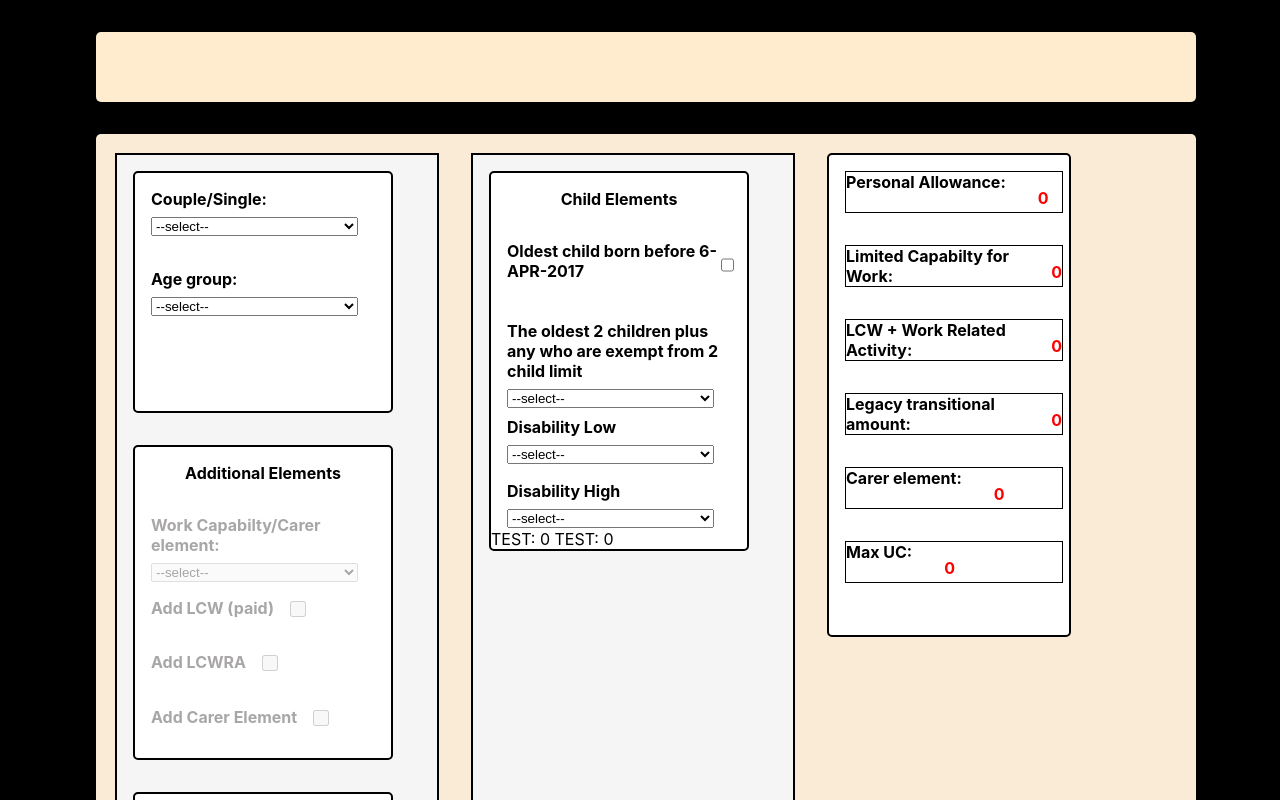
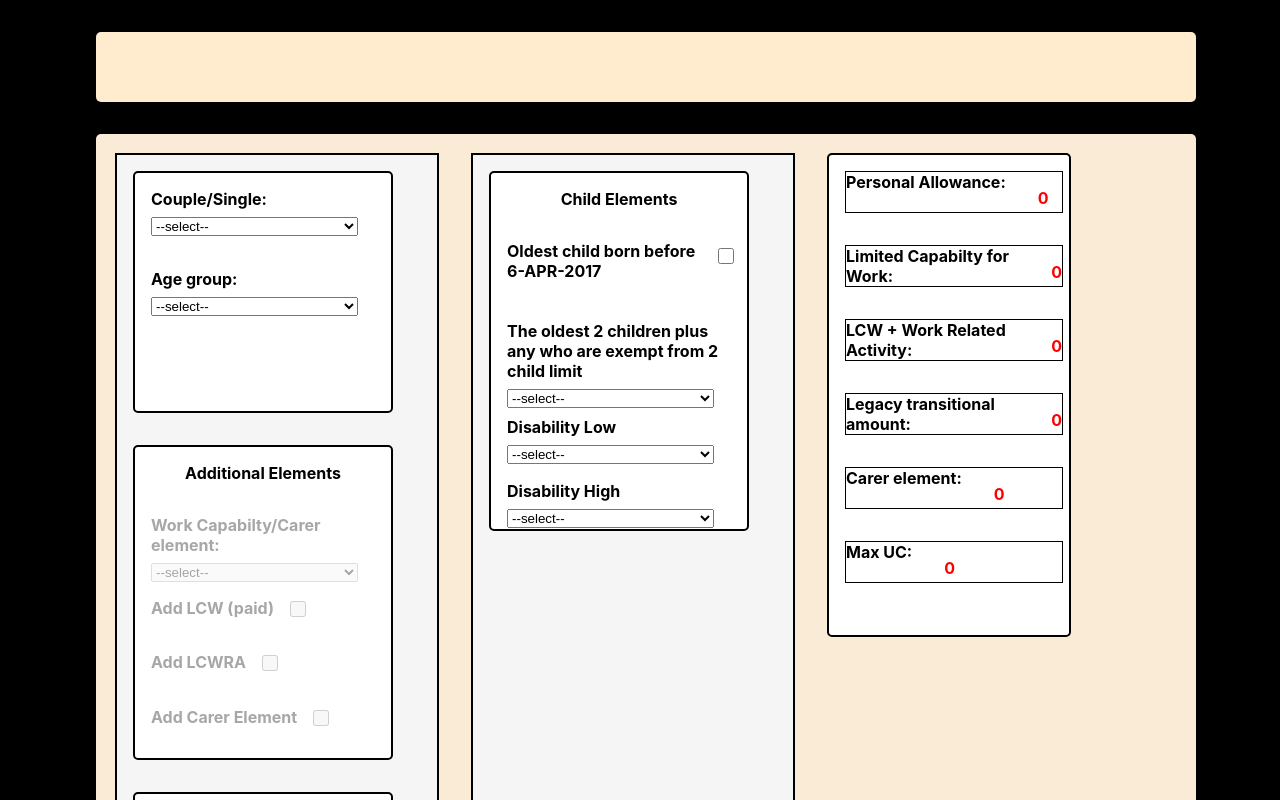
Before and after one commit to dnlstronge/benefitscalc2, a React (Create React App) app: page / in a window 1280 px wide. Shown: the top 800 px of the page. Built offline with nearby package versions, Linux system fonts and the light colour scheme.

Commit message:
[x] - Disabilty components complete (local)

```diff
--- a/src/components/UC2/CHILD/CHILD.js
+++ b/src/components/UC2/CHILD/CHILD.js
@@ -47,7 +47,7 @@ const CHILD = ({ setPropState }) => {
             <div className={classes.container}>
                 <h4 className={classes.heading}>Child Elements</h4>
                 <label htmlFor="oldest_checkbox" className={classes.checkbox_label}> Oldest child born before 6-APR-2017
-                    <input value={oldest} onClick={handleOldest} id="oldest_checkbox" type="checkbox"></input>
+                    <input className={classes.checkbox_input} value={oldest} onClick={handleOldest} id="oldest_checkbox" type="checkbox"></input>
                 </label>
           {/* oldest born after */}
                 <label className={classes.dropdown_labelB} htmlFor="children_selection"> The oldest 2 children plus any who are exempt from 2 child limit
@@ -118,7 +118,7 @@ const CHILD = ({ setPropState }) => {
                     </select>
                 </label>
 
-                <div>TEST: {childDLA.LOW} TEST: {childDLA.HIGH}</div>
+
            </div>
 
 
--- a/src/components/UC2/CHILD/CHILD.module.css
+++ b/src/components/UC2/CHILD/CHILD.module.css
@@ -52,8 +52,8 @@
 .checkbox_input {
     display: flex;
     flex-direction: row;
-    width: 1rem;
-    height: 1rem;
+    width: 1.5rem;
+    height: 1.5rem;
     margin-left: 1rem;
 
 }
```
